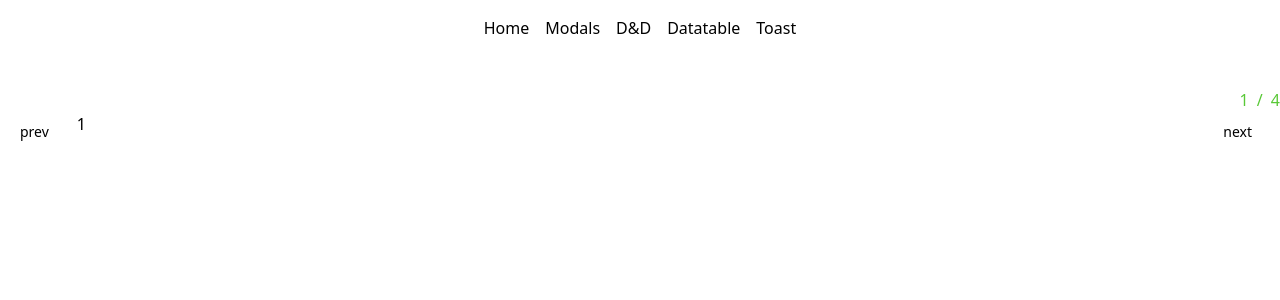
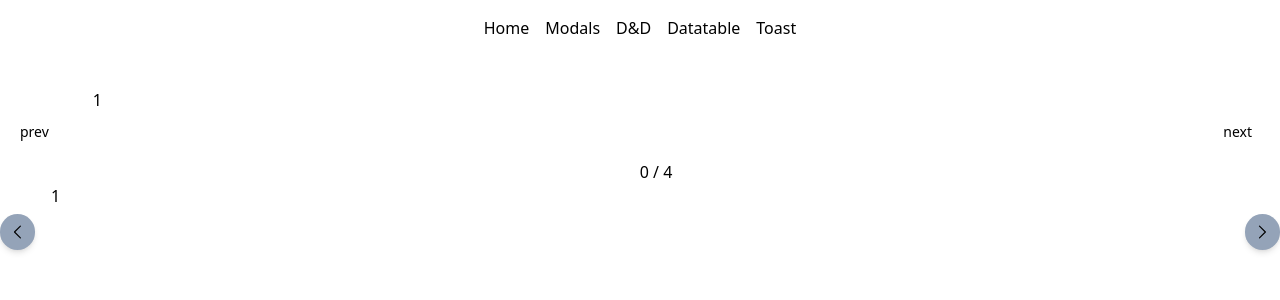
Before and after one commit to guiurm/bit-craft, a Vue app: page /carousel in a window 1280 px wide. Shown: the top 300 px of the page. Built offline with nearby package versions, Linux system fonts and the light colour scheme.

Commit message:
feat(carousel): add custom class for carousel

```diff
--- /dev/null
+++ b/src/assets/scss/_carousel.scss
@@ -0,0 +1,19 @@
+.bc {
+    &-carousel {
+        &-container {
+            @apply flex justify-between w-full mx-auto items-center;
+        }
+
+        &-btn {
+            @apply bg-slate-400 p-2 rounded-full shadow-md size-9 cursor-pointer;
+        }
+
+        &-content {
+            @apply px-4 flex flex-row w-full relative overflow-hidden;
+        }
+
+        &-card {
+            @apply w-full flex-shrink-0 absolute;
+        }
+    }
+}
--- a/src/assets/scss/main.scss
+++ b/src/assets/scss/main.scss
@@ -6,3 +6,4 @@
 @import "variables";
 @import "dragAndDrop";
 @import "toast";
+@import "carousel";
--- a/src/components/carousel/CarouselCard.vue
+++ b/src/components/carousel/CarouselCard.vue
@@ -64,7 +64,7 @@ onUnmounted(() => subscriber.clear());
 </script>
 <template>
     <transition :name="name">
-        <div ref="root" v-show="position === 'visible'" class="w-full flex-shrink-0 absolute">
+        <div ref="root" v-show="position === 'visible'" class="bc-carousel-card">
             <slot />
         </div>
     </transition>
--- a/src/components/carousel/CarouselContainer.vue
+++ b/src/components/carousel/CarouselContainer.vue
@@ -1,11 +1,12 @@
 <script lang="ts" setup>
 import type { TNoppNoArgs } from '@/globals';
+import { ChevronLeftIcon, ChevronRightIcon } from '@heroicons/vue/24/outline';
 import { onMounted, provide } from 'vue';
 import { useCarousel } from './carouselComposable';
 import { CARROUSEL_ACTIONS, type TCarrouselProvideCard } from './carouselConstants';
 
 defineSlots<{
-    default(): void;
+    default(props: { currentIndex: number; totalSize: number; prev: TNoppNoArgs; next: TNoppNoArgs }): void;
     prev(props: { prev: TNoppNoArgs }): void;
     next(props: { next: TNoppNoArgs }): void;
 }>();
@@ -29,22 +30,15 @@ onMounted(() => {
 </script>
 
 <template>
-    <div class="flex justify-end">
-        <span class="text-primary-500">
-            <span class="mr-1">{{ currentIndex + 1 }}</span>
-            /
-            <span class="ml-1">{{ itemsList.length }}</span>
-        </span>
-    </div>
-    <div class="flex justify-between itemsList-center w-full mx-auto">
+    <div class="bc-carousel-container">
         <slot name="prev" v-bind="{ prev }">
-            <button @click="prev" class="bg-white p-2 rounded-full shadow-md">&lt;</button>
+            <chevron-left-icon @click="prev" class="bc-carousel-btn" />
         </slot>
-        <div class="flex flex-row w-full relative overflow-hidden" :style="height">
-            <slot />
+        <div class="bc-carousel-content" :style="height">
+            <slot v-bind="{ currentIndex, totalSize: itemsList.length, prev, next }" />
         </div>
         <slot name="next" v-bind="{ next }">
-            <button @click="next" class="bg-white p-2 rounded-full shadow-md">&gt;</button>
+            <chevron-right-icon @click="next" class="bc-carousel-btn" />
         </slot>
     </div>
 </template>
--- a/src/views/CarouselView.vue
+++ b/src/views/CarouselView.vue
@@ -12,11 +12,37 @@ import MainLayout from '@/layouts/MainLayout.vue';
             <template #prev="{ prev }">
                 <div class="btn" @click="prev">prev</div>
             </template>
+            <template #default="{ currentIndex, totalSize }">
+                <carrousel-card>
+                    <div class="h-24">1</div>
+                </carrousel-card>
+                <carrousel-card>
+                    <div class="h-24 mb-4">2</div>
+                </carrousel-card>
+                <carrousel-card>
+                    <div class="h-40 mb-4">3</div>
+                </carrousel-card>
+                <carrousel-card>
+                    <div class="h-24 mb-4">4</div>
+                </carrousel-card>
+                <div class="w-full absolute bottom-0 text-center">{{ currentIndex }} / {{ totalSize }}</div>
+            </template>
+        </carrousel-container>
+
+        <carrousel-container>
             <template #default>
-                <carrousel-card>1</carrousel-card>
-                <carrousel-card>2</carrousel-card>
-                <carrousel-card>3</carrousel-card>
-                <carrousel-card>4</carrousel-card>
+                <carrousel-card>
+                    <div class="h-24">1</div>
+                </carrousel-card>
+                <carrousel-card>
+                    <div class="h-24">2</div>
+                </carrousel-card>
+                <carrousel-card>
+                    <div class="h-24">3</div>
+                </carrousel-card>
+                <carrousel-card>
+                    <div class="h-24">4</div>
+                </carrousel-card>
             </template>
         </carrousel-container>
     </main-layout>
```
